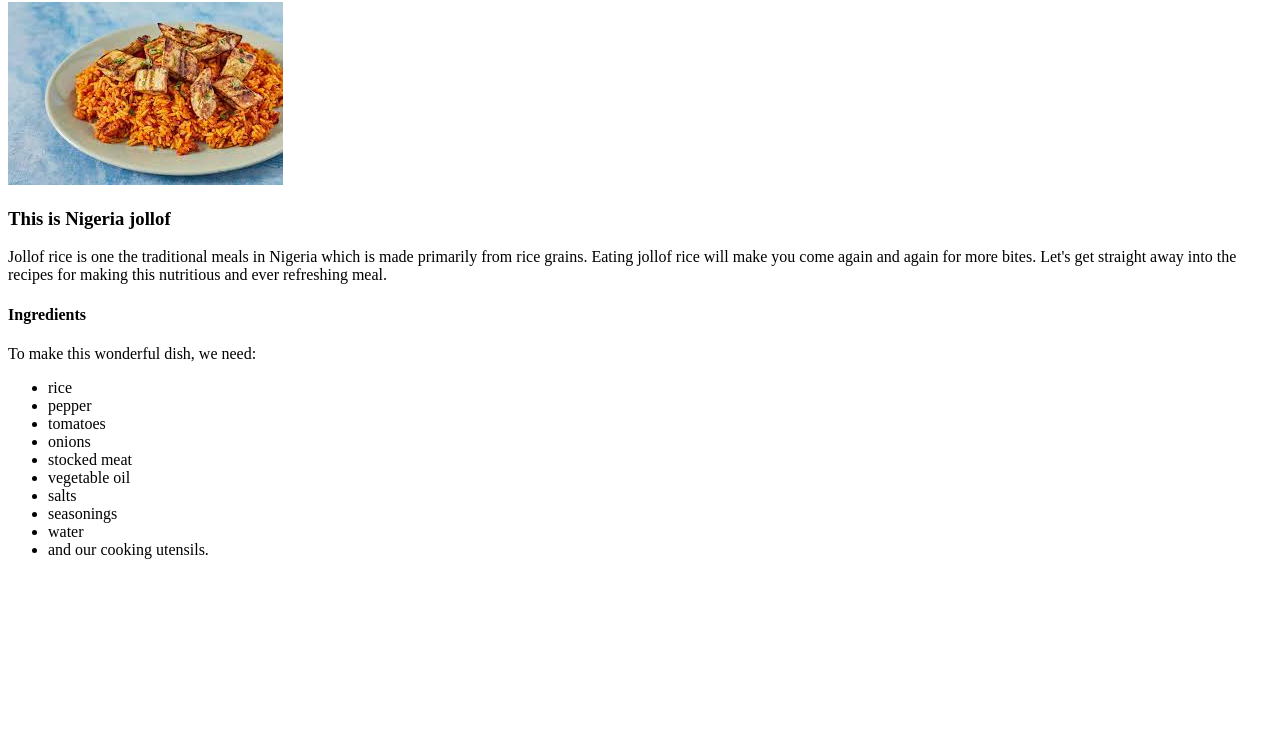
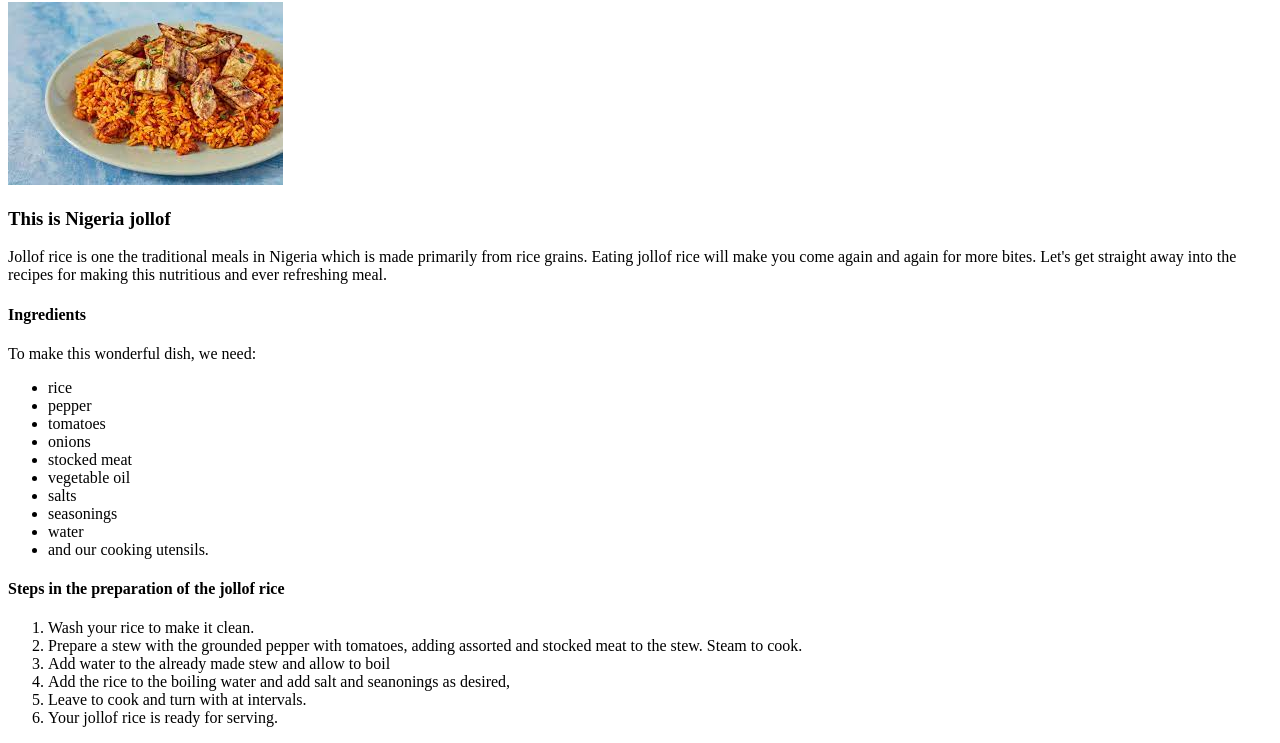
Before and after one commit to gokup4u/odin-recipes, a plain HTML site: page jollof.html in a window 1280 px wide. Shown: the part 78-821 px from the top of the page. Before the commit the page ends 800 px from the top, so only its background shows below. Drawn offline with Linux system fonts and the light colour scheme.

Commit message:
updated recipe modification

```diff
--- a/jollof.html
+++ b/jollof.html
@@ -10,8 +10,8 @@
            <h3>This is Nigeria jollof</h3>
             <p>Jollof rice is one the traditional meals in Nigeria which is made primarily from rice grains. Eating jollof rice will make you come again and again for more bites. Let's get straight away into the recipes for making this nutritious and ever refreshing meal.</p>
               <h4>Ingredients</h4>
-            <p>To make this wonderful dish, we need:</p>
-             <ul><li>rice</li>
+               <p>To make this wonderful dish, we need:</p>
+               <ul><li>rice</li>
                  <li> pepper</li>
                  <li>tomatoes</li>
                  <li>onions</li>
@@ -21,7 +21,16 @@
                  <li>seasonings</li>
                  <li>water</li>
                  <li>and our cooking utensils.</li>
-            </ul>
+               </ul>
+               <h4>Steps in the preparation of the jollof rice</h4>
+               <ol>
+                 <li>Wash your rice to make it clean.</li>
+                 <li>Prepare a stew with the grounded pepper with tomatoes, adding assorted and stocked meat to the stew. Steam to cook.</li>
+                 <li>Add water to the already made stew and allow to boil</li>
+                 <li>Add the rice to the boiling water and add salt and seanonings as desired,</li>
+                 <li>Leave to cook and turn with at intervals.</li>
+                 <li>Your jollof rice is ready for serving.</li>
+               </ol>
 
 
 
```
